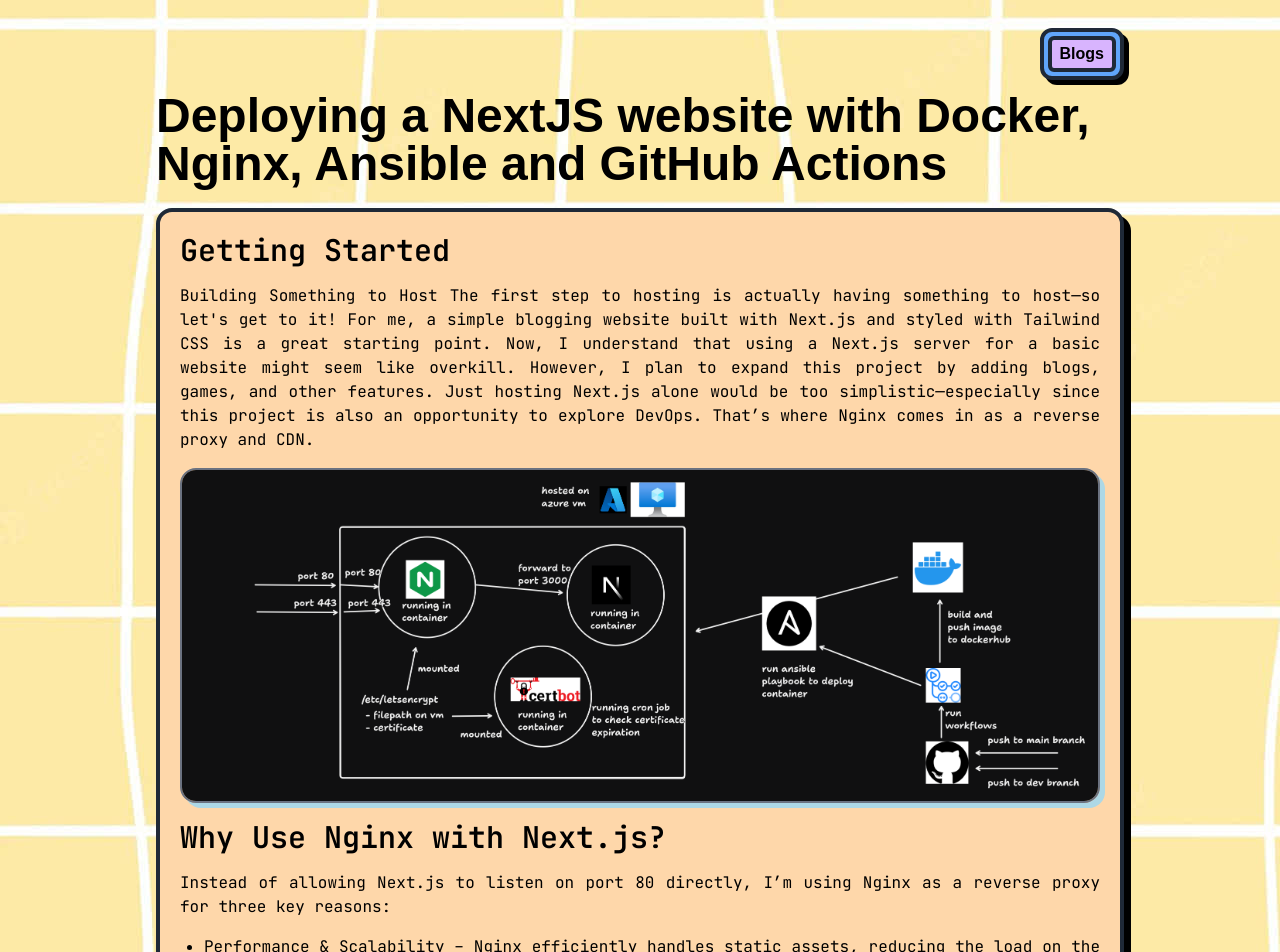
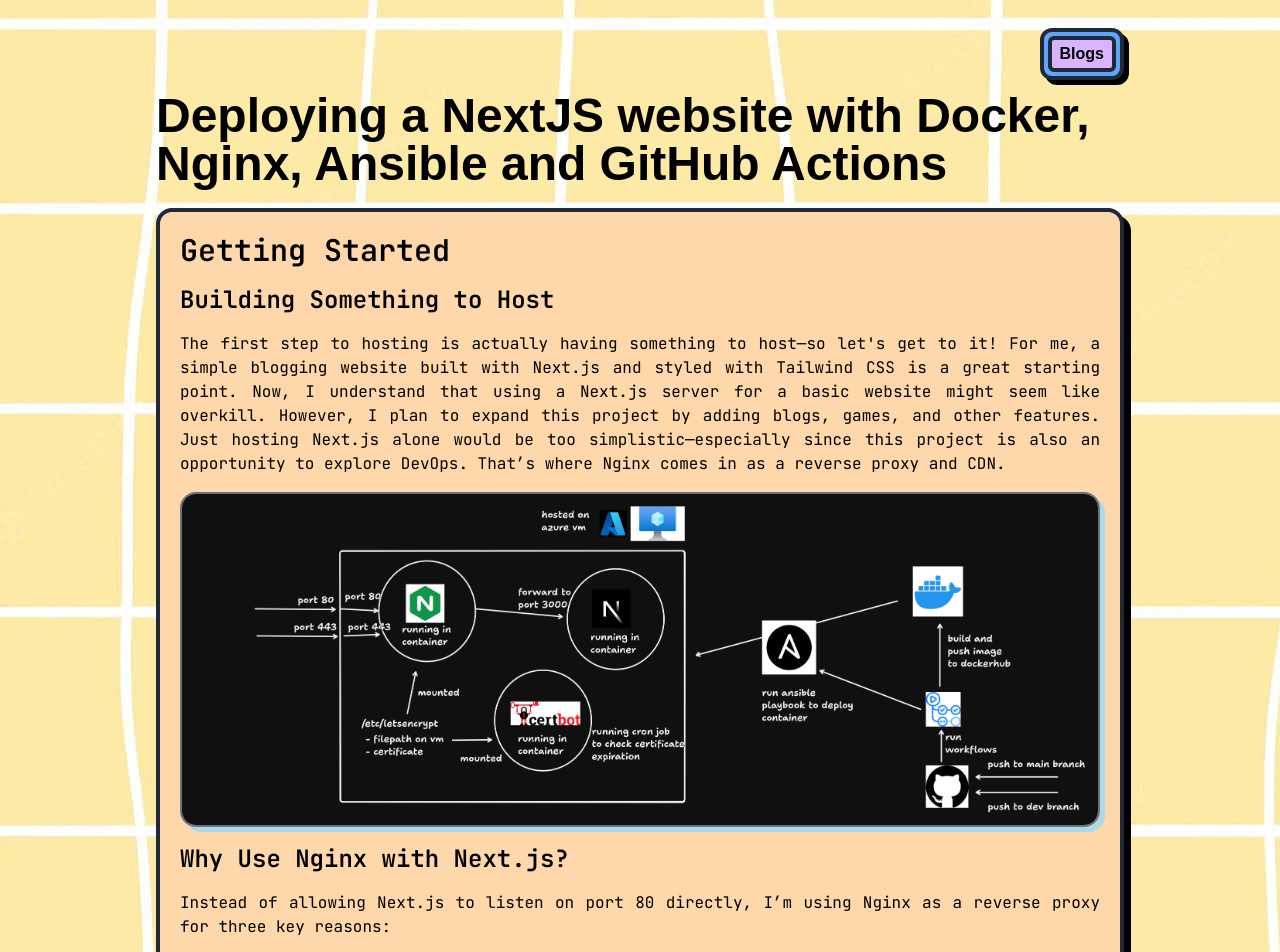
Before and after one commit to LeeSF03/portfolio, a Next.js app: page /blogs/deployment in a window 1280 px wide. Shown: the top 952 px of the page. Built offline with nearby package versions, Linux system fonts and the light colour scheme; what tailwindcss-motion would draw is missing.

Commit message:
fix: blog article missing sub header

```diff
--- a/src/app/blogs/deployment/page.tsx
+++ b/src/app/blogs/deployment/page.tsx
@@ -16,9 +16,12 @@
         <div className="font-jetbrains text-3xl font-semibold">
           {'Getting Started'}
         </div>
+        <div className="font-jetbrains text-2xl font-semibold">
+          {'Building Something to Host'}
+        </div>
         <p className="font-jetbrains">
           {
-            "Building Something to Host The first step to hosting is actually having something to host—so let's get to it! For me, a simple blogging website built with Next.js and styled with Tailwind CSS is a great starting point. Now, I understand that using a Next.js server for a basic website might seem like overkill. However, I plan to expand this project by adding blogs, games, and other features. Just hosting Next.js alone would be too simplistic—especially since this project is also an opportunity to explore DevOps. That’s where Nginx comes in as a reverse proxy and CDN."
+            "The first step to hosting is actually having something to host—so let's get to it! For me, a simple blogging website built with Next.js and styled with Tailwind CSS is a great starting point. Now, I understand that using a Next.js server for a basic website might seem like overkill. However, I plan to expand this project by adding blogs, games, and other features. Just hosting Next.js alone would be too simplistic—especially since this project is also an opportunity to explore DevOps. That’s where Nginx comes in as a reverse proxy and CDN."
           }
         </p>
         <Image
@@ -26,7 +29,7 @@
           alt={''}
           className="rounded-2xl border-2 border-gray-500 shadow-[5px_5px_lightblue]"
         />
-        <div className="font-jetbrains text-3xl font-semibold">
+        <div className="font-jetbrains text-2xl font-semibold">
           {'Why Use Nginx with Next.js?'}
         </div>
         <p className="font-jetbrains">
```
